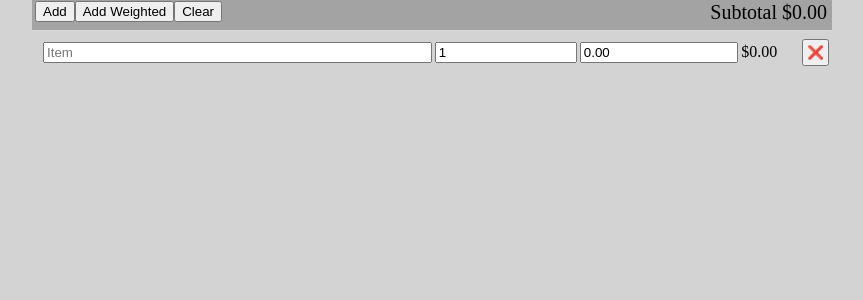
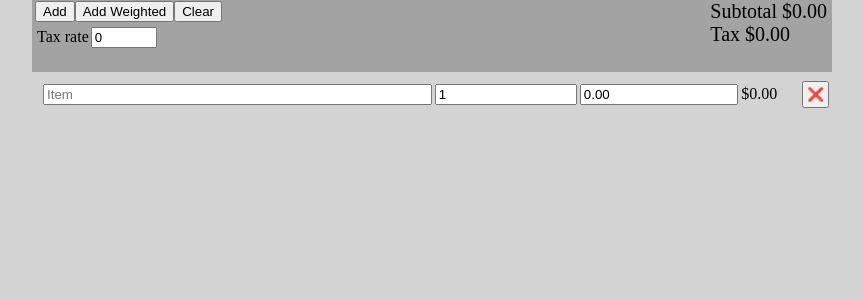
Before and after one commit to Yoplitein/cart-keeper, a React app: page / in a window 1280 px wide. Shown: the top 300 px of the page, without its empty margins (208-1071 px from the left). Built offline with nearby package versions, Linux system fonts and the light colour scheme; the HTML template or start-up script is replaced by a standard one.

Commit message:
Calculate tax from user-supplied tax rate

```diff
--- a/src/app.jsx
+++ b/src/app.jsx
@@ -5,6 +5,7 @@ import "./style.scss";
 
 const questionableUUID = () => (Date.now() * Math.random()).toFixed() //I'm sorry
 const Dollars = amount => (parseFloat(amount) || 0).toFixed(2);
+const Tax = amount => (parseFloat(amount) || 0).toFixed(2);
 const Weight = amount => (parseFloat(amount) || 0).toFixed(1);
 const Quantity = amount => Math.max(parseFloat(amount) || 0, 1).toFixed();
 const Item = (name, cost, quantity = 1, quantityConversion = Quantity) => ({
@@ -24,7 +25,8 @@ class App extends React.Component
         this.state = {
             items: [
                 Item("", 0),
-            ]
+            ],
+            taxRate: 0,
         }; //TODO: LocalStorage
     }
 
@@ -35,7 +37,12 @@ class App extends React.Component
         for(const item of this.state.items)
             total += parseFloat(item.quantity) * parseFloat(item.cost);
 
-        return total.toFixed(2);
+        return Dollars(total);
+    };
+
+    calculateTax = (subtotal) =>
+    {
+        return Dollars(subtotal * (this.state.taxRate / 100));
     };
 
     add = () =>
@@ -77,10 +84,25 @@ class App extends React.Component
 
     render()
     {
+        const subtotal = this.calculateSubtotal();
+        const tax = this.calculateTax(subtotal);
+
         return (
             <form onSubmit={event => event.preventDefault()}>
-                <Bar subtotal={this.calculateSubtotal()} add={this.add} addWeighted={this.addWeighted} clear={this.clear} />
-                <List items={this.state.items} updateListItem={this.updateListItem} deleteListItem={this.deleteListItem} />
+                <Bar
+                    subtotal={subtotal}
+                    tax={tax}
+                    taxRate={this.state.taxRate}
+                    setTaxRate={newTaxRate => this.setState({taxRate: newTaxRate})}
+                    add={this.add}
+                    addWeighted={this.addWeighted}
+                    clear={this.clear}
+                />
+                <List
+                    items={this.state.items}
+                    updateListItem={this.updateListItem}
+                    deleteListItem={this.deleteListItem}
+                />
             </form>
         );
     }
@@ -93,10 +115,26 @@ function Bar(props)
             <button type="button" onClick={props.add}>Add</button>
             <button type="button" onClick={props.addWeighted}>Add Weighted</button>
             <button type="button" onClick={props.clear}>Clear</button>
+            <br />
             <label>
-                Subtotal
-                $<span id="subtotal">{props.subtotal}</span>
+                Tax rate
+                <NumberField
+                    name="tax"
+                    step="0.25"
+                    value={props.taxRate}
+                    onChange={value => props.setTaxRate(Tax(value))}
+                />
             </label>
+            <ul>
+                <li>
+                    Subtotal
+                    $<span id="subtotal">{props.subtotal}</span>
+                </li>
+                <li>
+                    Tax
+                    $<span id="tax">{props.tax}</span>
+                </li>
+            </ul>
         </div>
     );
 }
--- a/src/bar.scss
+++ b/src/bar.scss
@@ -18,10 +18,31 @@ button
     min-width: 2.5em;
 }
 
+ul
+{
+    position: absolute;
+    top: 0px;
+    right: 5px;
+
+    font-size: 125%;
+    list-style-type: none;
+    margin: 0px;
+    padding: 0px;
+}
+
 label
 {
-    font-size: 125%;
+    display: block;
+    margin: 5px 2px;
+}
 
-    position: absolute;
-    right: 5px;
+input
+{
+    width: 5em;
+    margin-left: 2px;
+
+    &:after
+    {
+        content: "%";
+    }
 }
--- a/src/const.scss
+++ b/src/const.scss
@@ -1,2 +1,2 @@
 $maxBodyWidth: 800px;
-$barHeight: 30px;
+$barHeight: 4.5em;
```
